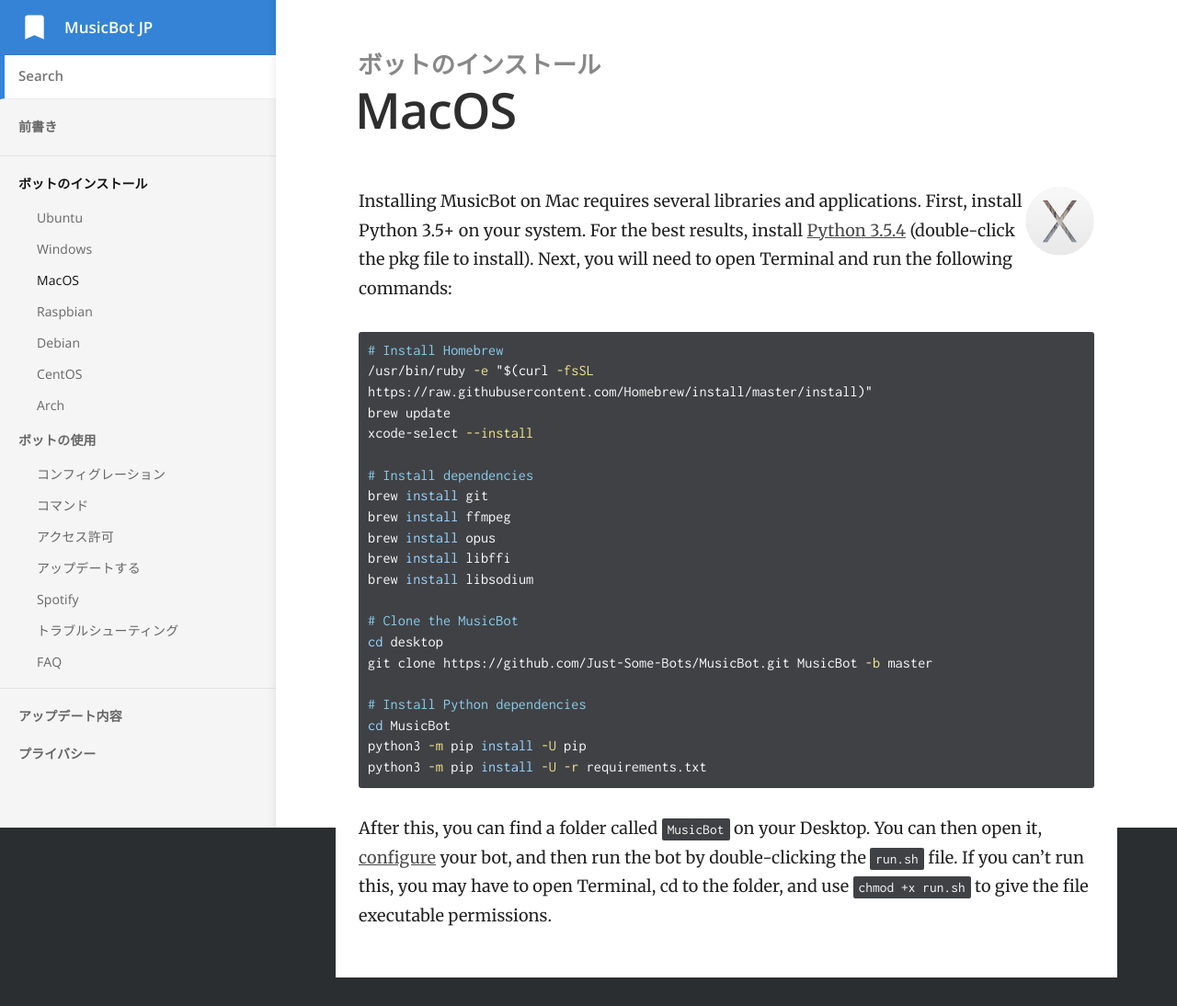
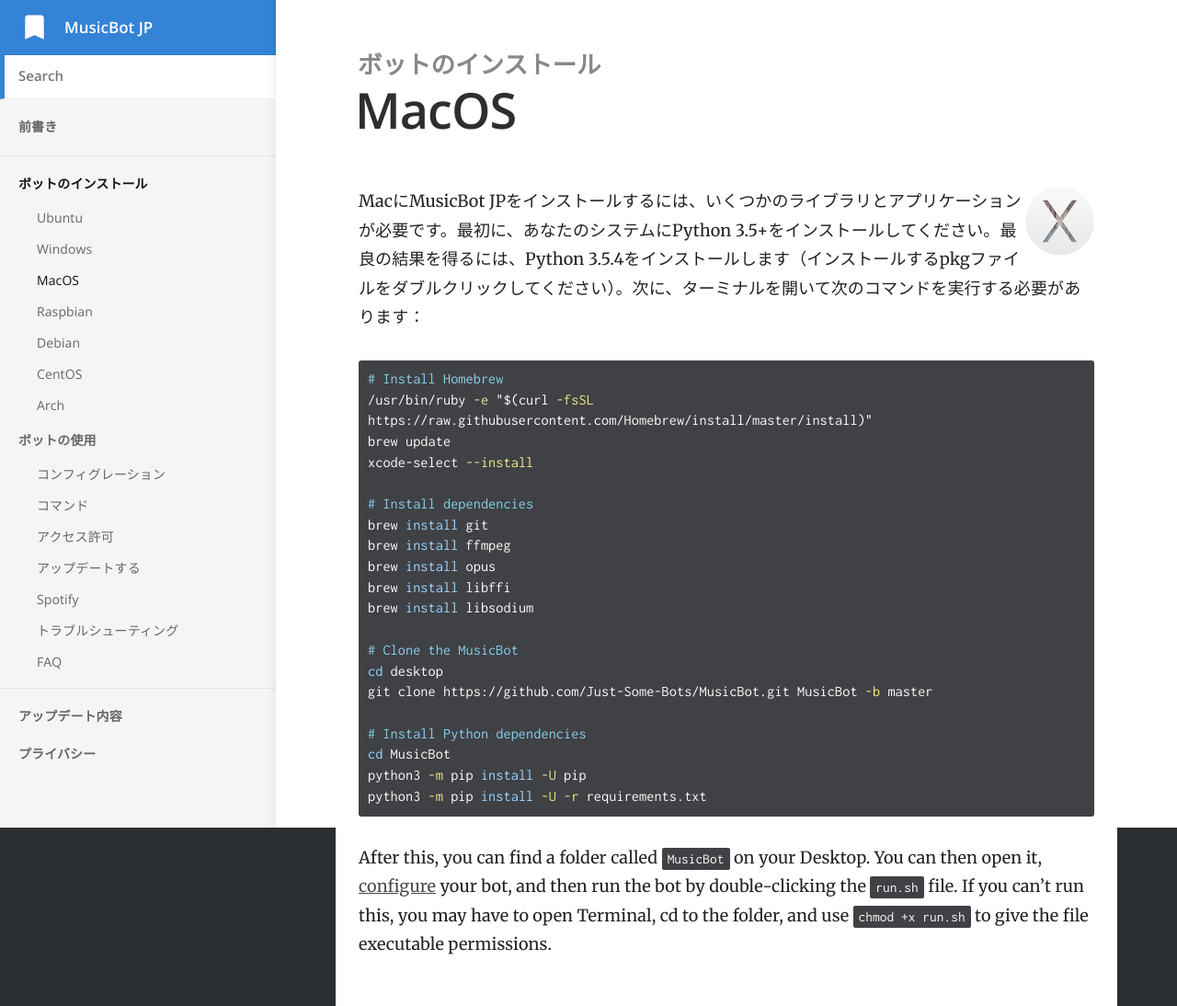
Before and after one commit to ritokun/MusicBot-1, a Jekyll site: the page built from _docs/installing/mac.md, in a window 1280 px wide. Shown: the whole page at 92% size. Built offline with Jekyll 4.4.1, drawn with Linux system fonts in a browser that asks for light colours; before the commit the page ends 1063 px from its top, so only the background shows below that.

Commit message:
Update mac.md

````diff
--- a/_docs/installing/mac.md
+++ b/_docs/installing/mac.md
@@ -6,7 +6,7 @@
 
 <img class="doc-img" src="{{ site.baseurl }}/images/mac.png" alt="Mac" style="width: 75px; float: right;"/>
 
-Installing MusicBot on Mac requires several libraries and applications. First, install Python 3.5+ on your system. For the best results, install [Python 3.5.4](https://www.python.org/ftp/python/3.5.4/python-3.5.4-macosx10.6.pkg) (double-click the pkg file to install). Next, you will need to open Terminal and run the following commands:
+MacにMusicBot JPをインストールするには、いくつかのライブラリとアプリケーションが必要です。最初に、あなたのシステムにPython 3.5+をインストールしてください。最良の結果を得るには、Python 3.5.4をインストールします（インストールするpkgファイルをダブルクリックしてください）。次に、ターミナルを開いて次のコマンドを実行する必要があります：
 
 ```bash
 # Install Homebrew
````
